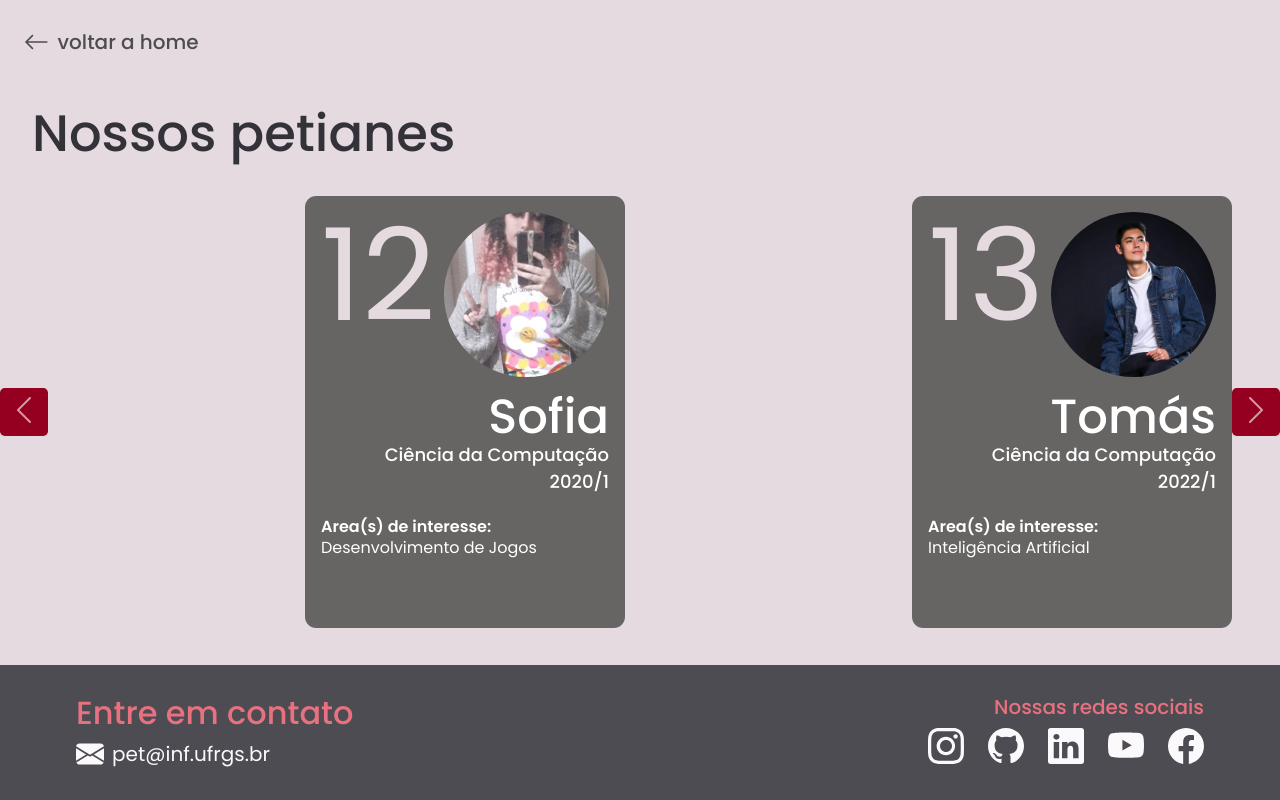
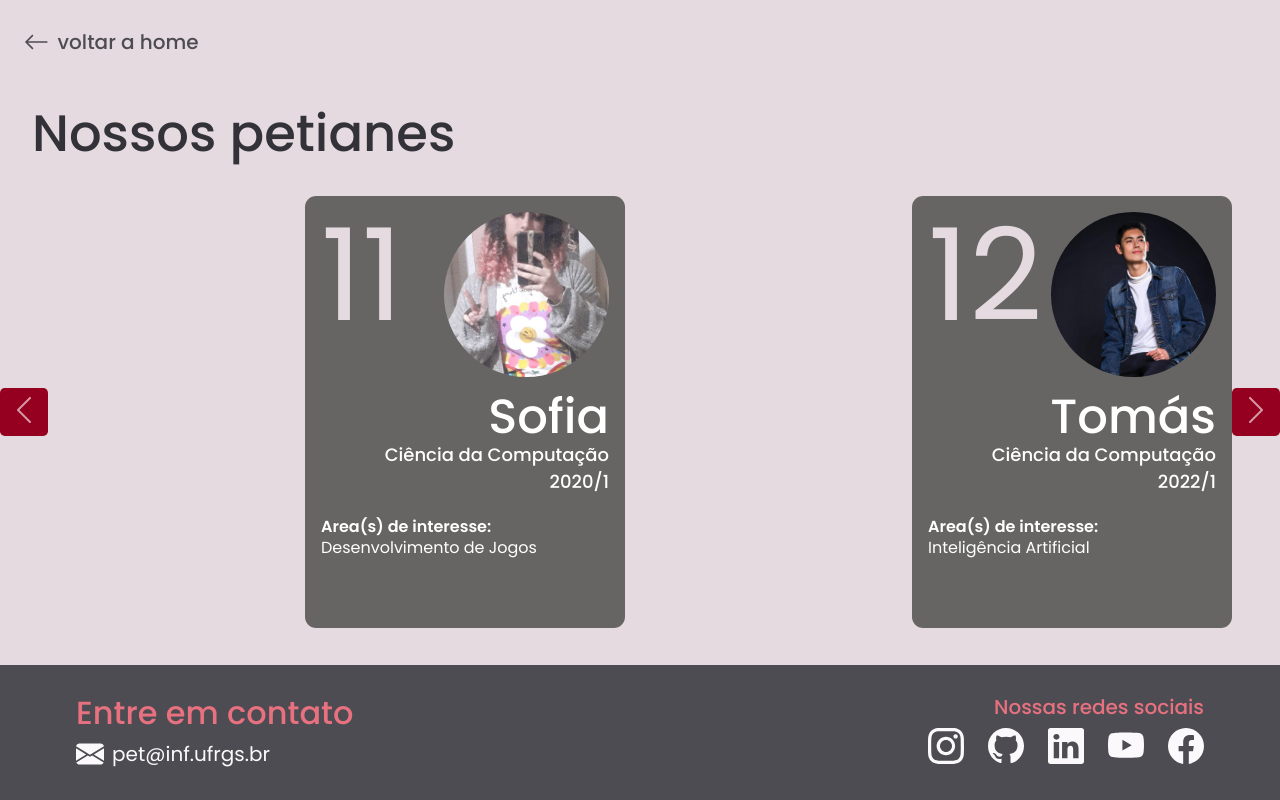
Before and after one commit to petcomputacaoufrgs/pet-website, a Next.js app: page /petianes in a window 1280 px wide. Built offline with nearby package versions, Linux system fonts and the light colour scheme.

Commit message:
Now carousel starts at 0

```diff
--- a/src/views/MembersView/Carousel/index.tsx
+++ b/src/views/MembersView/Carousel/index.tsx
@@ -52,9 +52,8 @@ const Carousel = ({ title, members }: ICarousel) => {
       >
         {members.map((member, index) => (
           <SwiperSlide key={`member-card-${index}`}>
-            <MemberCard member={member} index={index + 1} />
+            <MemberCard member={member} index={index} />
           </SwiperSlide>
-          // TODO: maybe change index to start from 0
         ))}
       </Swiper>
       <NavigationButton onClick={() => swiperRef.current?.slideNext()}>
```
